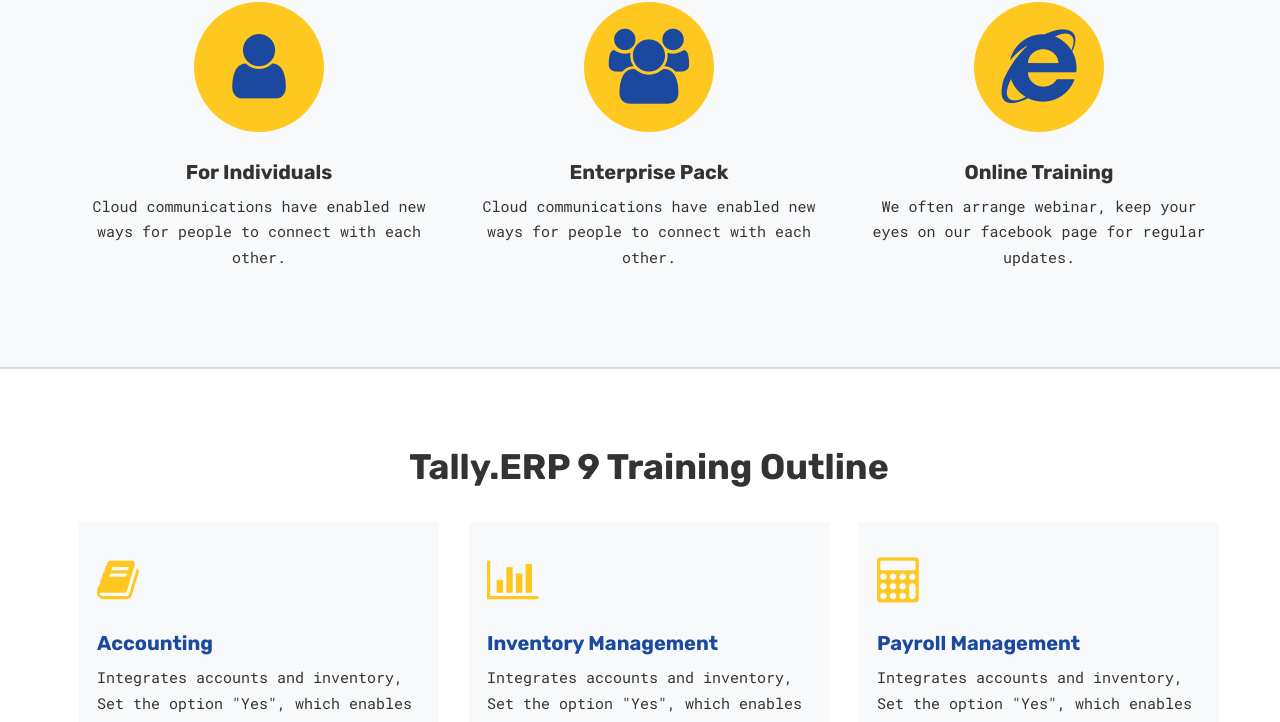
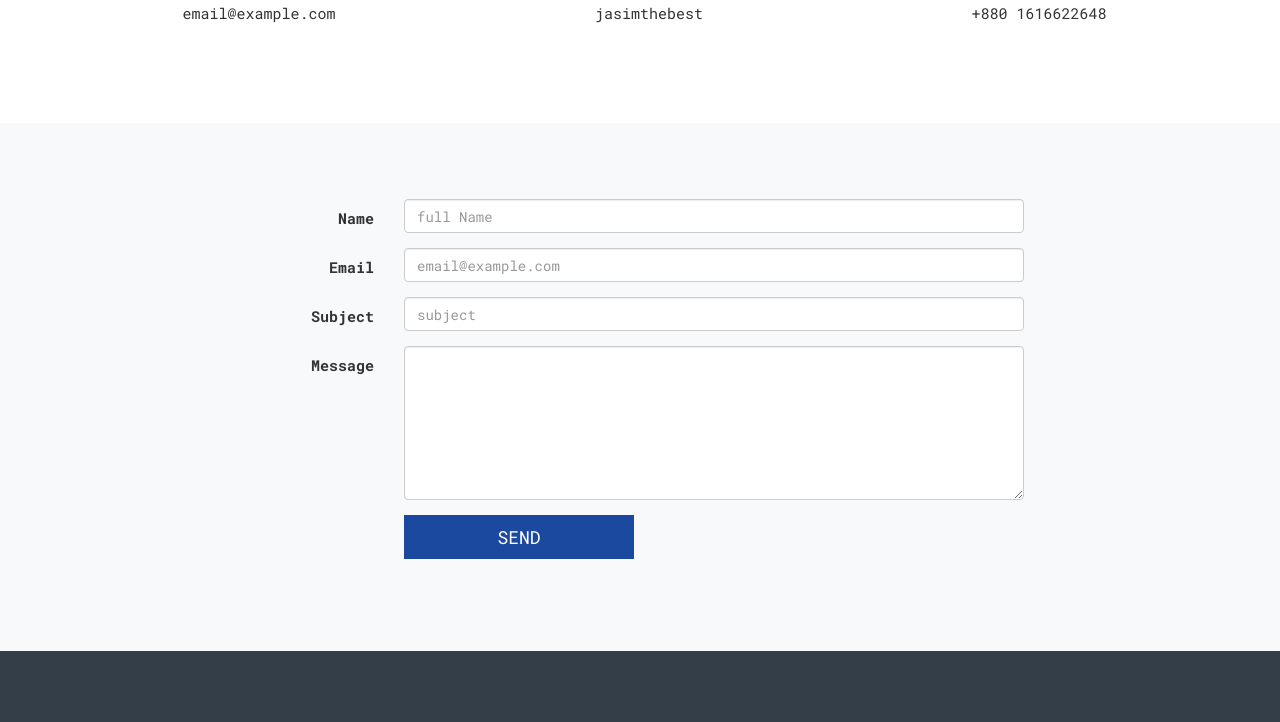
Before and after one commit to imondal007/erptechnologies, a website: page contact.html in a window 1280 px wide. Shown: the part 580-1302 px from the top of the page. Drawn offline with nearby package versions, Linux system fonts and the light colour scheme.

Commit message:
Contact page added

```diff
--- a/contact.html
+++ b/contact.html
@@ -52,67 +52,76 @@
       </nav><!-- End Of Navigation Bar -->
 
 
-      <header class="l-section jumbotron text-center training-header">
+      <header class="l-section jumbotron text-center contact-header">
         <div class="container">
-          <h1>Tally.ERP 9 Training</h1>
+          <h1>Contact Us</h1>
           <p>Our mission is to align best-in-class facility infrastructure, engineering acumen, technical personnel and operations protocols towards the single obsessive purpose of sustaining uptime for our tenants.</p>
           <p>
-          <a class="btn btn-warning btn-lg">Get Admitted</a>
+          	<img class="scroll-down" src="img/scroll.gif"></img>
           </p>
         </div>
       </header><!-- End Of Header -->
 
-      <div class="l-section t-gray-lighter-bg border-primary-bt">
+      <div class="l-section">
         <div class="container text-center">
-          <h2 class="t-margin-tp-0x t-margin-bt-2x">Training Methods</h2>
           <div class="row">
-            <div class="col-md-4">
-              <i class="fa fa-user fa-5x text-primary t-icon-round" aria-hidden="true"></i>
-              <h4>for individuals</h4>
-              <p>Cloud communications have enabled new ways for people to connect with each other.</p>
+            <div class="col-md-4 t-c-p-area">
+              <i class="fa fa-envelope fa-5x" aria-hidden="true"></i>
+              <p>email@example.com</p>
             </div>
-            <div class="col-md-4">
-              <i class="fa fa-users fa-5x text-primary t-icon-round" aria-hidden="true"></i>
-              <h4>Enterprise Pack</h4>
-              <p>Cloud communications have enabled new ways for people to connect with each other.</p>
+            <div class="col-md-4 t-c-p-area">
+              <i class="fa fa-skype fa-5x" aria-hidden="true"></i>
+              <p>jasimthebest</p>
             </div>
-            <div class="col-md-4">
-              <i class="fa fa-internet-explorer fa-5x text-primary t-icon-round" aria-hidden="true"></i>
-              <h4>Online Training</h4>
-              <p>We often arrange webinar, keep your eyes on our facebook page for regular updates.</p>
+            <div class="col-md-4 t-c-p-area">
+              <i class="fa fa-phone fa-5x" aria-hidden="true"></i>
+              <p>+880 1616622648</p>
             </div>
           </div>
         </div>
-      </div><!--End Of Intro -->
+      </div><!--End Of Contact Method -->
 
-      <div class="l-section">
-        <div class="container">
-          <h2 class="text-center t-margin-tp-0x t-margin-bt-2x">Tally.ERP 9 Training outline</h2>
+      <div class="l-section t-gray-lighter-bg">
+        <div class="container text-center">
           <div class="row">
-            <div class="col-sm-4">
-              <div class="t-gray-lighter-bg l-pd pd-3x">
-                <i class="fa fa-book fa-3x l-mr mr-tp-3x text-warning" aria-hidden="true"></i>
-                <h4 class="text-primary">Accounting</h4>
-                <p>Integrates accounts and inventory, Set the option "Yes", which enables the closing stock value to automatically come in the Balance Sheet and Profit and Loss Account.</p>
-              </div>
+            <div class="col-md-8 col-md-offset-2">
+
+              <form class="form-horizontal" action="https://formspree.io/contact@amzsupports.com" method="POST" _lpchecked="1">
+					<div class="form-group">
+						<label for="name" class="col-sm-2 control-label">Name</label>
+						<div class="col-sm-10">
+							<input type="text" class="form-control" id="name" name="name" placeholder="full Name" value="">
+						</div>
+					</div>
+					<div class="form-group">
+						<label for="email" class="col-sm-2 control-label">Email</label>
+						<div class="col-sm-10">
+							<input type="email" class="form-control" id="email" name="_replyto" placeholder="email@example.com" value="">
+						</div>
+					</div>
+					<div class="form-group">
+						<label for="email" class="col-sm-2 control-label">Subject</label>
+						<div class="col-sm-10">
+							<input type="text" class="form-control" id="subject" name="subject" placeholder="subject" value="">
+						</div>
+					</div>
+					<div class="form-group">
+						<label for="message" class="col-sm-2 control-label">Message</label>
+						<div class="col-sm-10">
+							<textarea class="form-control" rows="7" name="message"></textarea>
+						</div>
+					</div>
+					<div class="form-group">
+						<div class="col-sm-4 col-sm-offset-2">
+							<input id="submit" name="submit" type="submit" value="Send" class="btn btn-primary btn-lg btn-block">
+						</div>
+					</div>
+				</form>
+
             </div>
-            <div class="col-sm-4">
-              <div class="t-gray-lighter-bg l-pd pd-3x">
-                <i class="fa fa-bar-chart fa-3x l-mr mr-tp-3x text-warning" aria-hidden="true"></i>
-                <h4 class="text-primary">Inventory Management</h4>
-                <p>Integrates accounts and inventory, Set the option "Yes", which enables the closing stock value to automatically come in the Balance Sheet and Profit and Loss Account.</p>
-              </div>
-            </div>
-            <div class="col-sm-4">
-              <div class="t-gray-lighter-bg l-pd pd-3x">
-                <i class="fa fa-calculator fa-3x l-mr mr-tp-3x text-warning" aria-hidden="true"></i>
-                <h4 class="text-primary">Payroll Management</h4>
-                <p>Integrates accounts and inventory, Set the option "Yes", which enables the closing stock value to automatically come in the Balance Sheet and Profit and Loss Account.</p>
-              </div>
-            </div>
-          </div><!-- End Of row -->
+          </div>
         </div>
-      </div><!-- End Of What We Do -->
+      </div><!--End Of Contact Area -->
 
       <footer class="l-section footer t-dark-bg">
         <div class="container">
```
